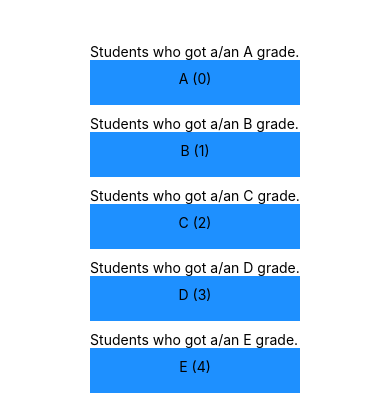
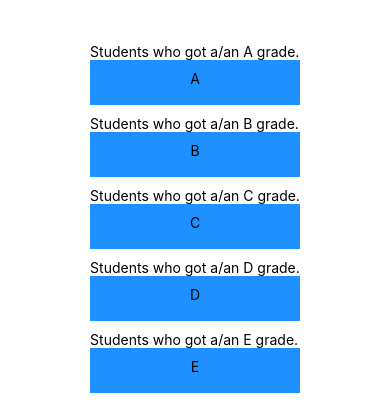
Before and after one commit to nacourtney/Courtney-Project3, a React Native app: screen / in a window 390 px wide. Shown: the part 424-841 px from the top of the page. Built offline with nearby package versions, Linux system fonts and the light colour scheme.

Commit message:
Update: Names on individual lines

```diff
--- a/App.js
+++ b/App.js
@@ -9,6 +9,7 @@ import {
   ScrollView,
   Pressable,
   SafeAreaView,
+  TabBarIOSItem,
 } from "react-native";
 
 const letters = [
@@ -47,6 +48,12 @@ export default class App extends Component {
     this.setState({ results });
   };
 
+  oneLineNames = function (props) {
+    let dataArray = props.split(",").map((item) => item.trim());
+
+    return dataArray.join("\n");
+  };
+
   render() {
     const { results } = this.state;
     const buttons = letters.map((letter, index) => {
@@ -61,9 +68,7 @@ export default class App extends Component {
             onPress={this.onLoad}
             title={letter.letter}
           >
-            <Text>
-              {letter.letter} ({index})
-            </Text>
+            <Text>{letter.letter}</Text>
           </Pressable>
         </SafeAreaView>
       );
@@ -74,13 +79,12 @@ export default class App extends Component {
         <View>
           <TextInput
             style={styles.preview}
-            value={results}
+            value={this.oneLineNames(results)}
             placeholder="Results..."
             editable={false}
             multiline
           />
         </View>
-
         <View>{buttons}</View>
       </View>
     );
```
